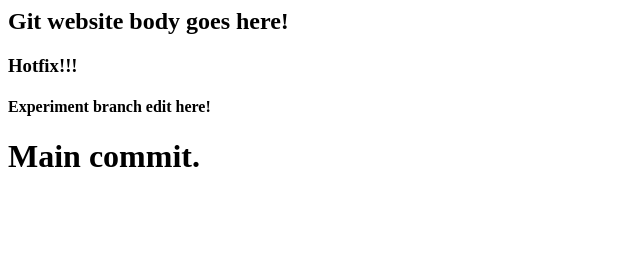
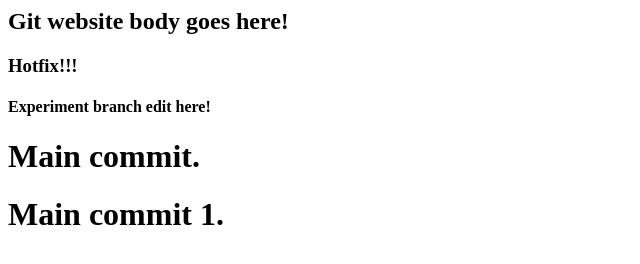
Before and after one commit to sairam-golakoti/springboard-TMLE, a plain HTML site: page index.html in a window 1280 px wide. Shown: the whole page, without its empty margins (0-640 px from the left). Drawn offline with Linux system fonts and the light colour scheme.

Commit message:
Main v0.1

```diff
--- a/index.html
+++ b/index.html
@@ -9,6 +9,7 @@
 
 		<div id='main'>
 			<h1> Main commit.</h1>
+			<h1>Main commit 1.</h1>
 		</div>
 	</body>
 </html>
```
